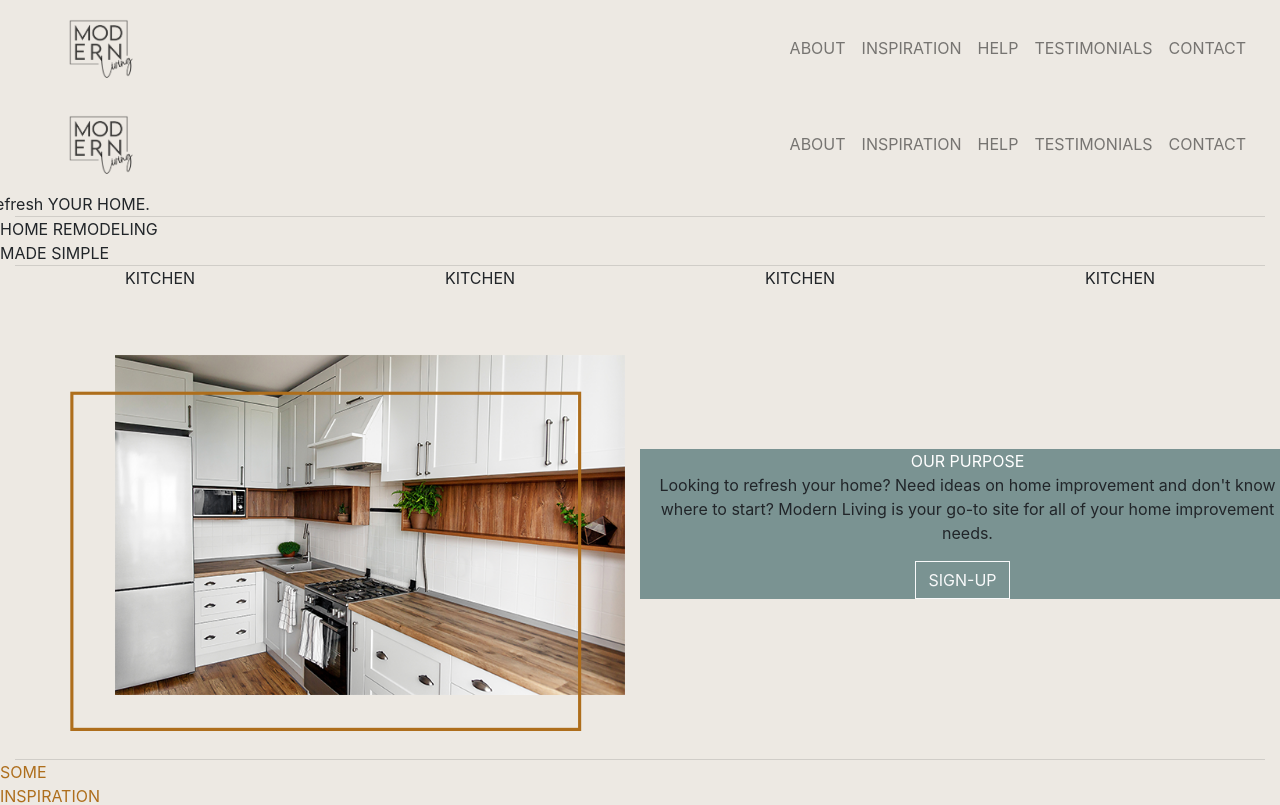
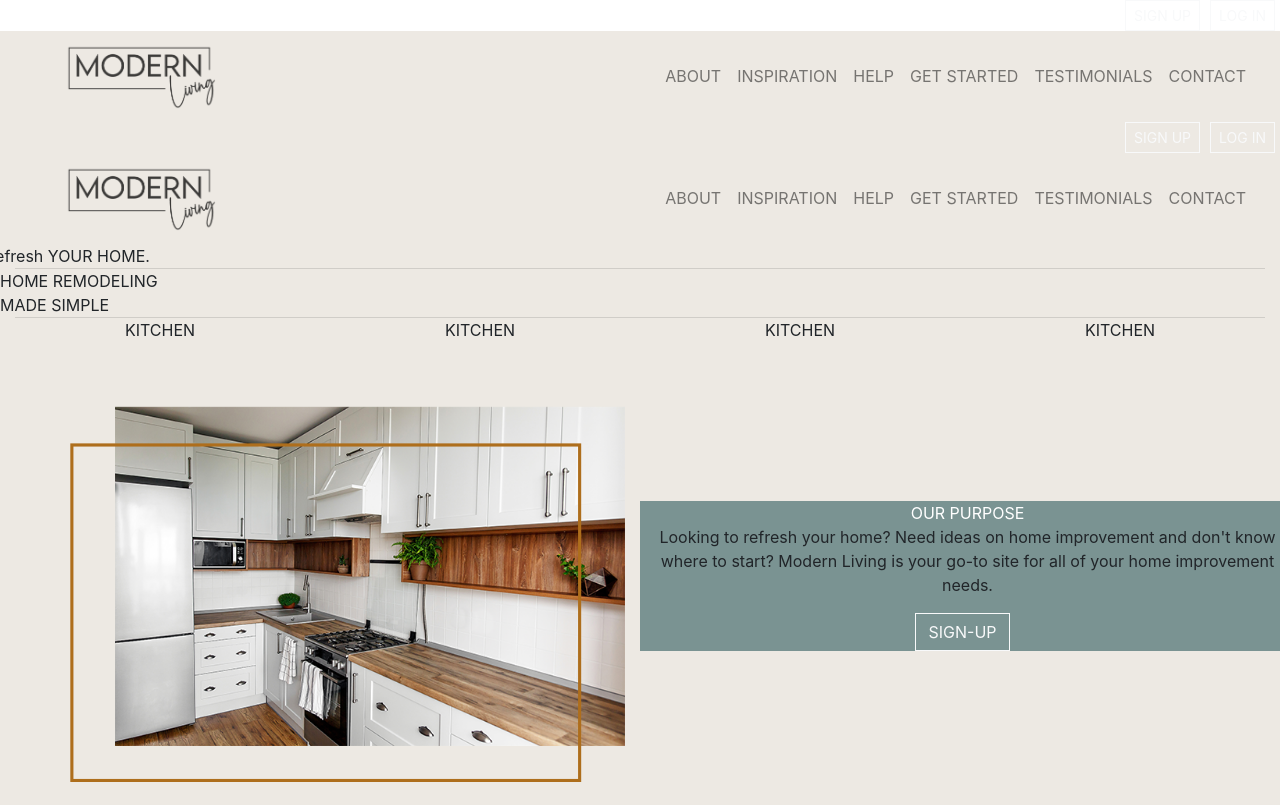
Before and after one commit to cwedwards9/modern-living-app, a React (Create React App) app in the folder client/: page / in a window 1280 px wide. Shown: the top 805 px of the page. Built offline with nearby package versions, Linux system fonts and the light colour scheme.

Commit message:
Import Link from react-router-dom, add to the sign up and log in buttons.

```diff
--- a/client/src/components/NavigationBar.js
+++ b/client/src/components/NavigationBar.js
@@ -1,29 +1,40 @@
 import React from 'react';
+import { Link } from 'react-router-dom';
 import { Nav, Navbar } from 'react-bootstrap';
+import Button from 'react-bootstrap/Button';
 import "./NavigationBar.css";
-
+import ModernLivingLogoVertical from "../images/ModernLivingLogoVertical.png"
 
 export const NavigationBar = () => (
-    <Navbar expand="lg">
+    <div>
+        <div className=" row signup">
+            <div className='col-s-8'>
+            </div>
+            <div className='col-s-4 ml-auto'>
+                <Link to="/Register"><Button variant="outline-light" style={{marginRight: "10px", borderRadius: "0px"}} size="sm">SIGN UP</Button></Link>
+                <Link to="/landing"><Button variant="outline-light" style={{marginRight: "20px", borderRadius: "0px"}} size="sm">LOG IN</Button></Link>
+            </div>
+        </div>
+
+        <Navbar collapseOnSelect expand="lg">
             <Navbar.Brand href="/"><img
-            src="/images/ModernLivingLogo650x650.png"
-            width="70"
-            height="70"
+                src={ModernLivingLogoVertical}
+                width="150"
                 className="d-inline-block align-top"
                 alt="Modern Living logo"
             />
             </Navbar.Brand>
-        <Navbar.Toggle aria-controls="basic-navbar-nav" />
-        <Navbar.Collapse id="basic-navbar-nav">
+            <Navbar.Toggle aria-controls="responsive-navbar-nav" />
+            <Navbar.Collapse id="responsive-navbar-nav">
                 <Nav className="ml-auto">
-
-                <Nav.Item><Nav.Link href="/about">ABOUT</Nav.Link></Nav.Item>
-                <Nav.Item><Nav.Link href="/inspriation">INSPIRATION</Nav.Link></Nav.Item>
-                <Nav.Item><Nav.Link href="/help">HELP</Nav.Link></Nav.Item>
-                <Nav.Item><Nav.Link href="/testimonials">TESTIMONIALS</Nav.Link></Nav.Item>
+                    <Nav.Item><Nav.Link href="#about">ABOUT</Nav.Link></Nav.Item>
+                    <Nav.Item><Nav.Link href="#inspiration">INSPIRATION</Nav.Link></Nav.Item>
+                    <Nav.Item><Nav.Link href="#help">HELP</Nav.Link></Nav.Item>
+                    <Nav.Item><Nav.Link href="#started">GET STARTED</Nav.Link></Nav.Item>
+                    <Nav.Item><Nav.Link href="#testimonials">TESTIMONIALS</Nav.Link></Nav.Item>
                     <Nav.Item><Nav.Link href="/contact">CONTACT</Nav.Link></Nav.Item>
                 </Nav>
             </Navbar.Collapse>
         </Navbar>
-
-)
+    </div>
+);
```
Lines whose indentation alone changed are shown as unchanged.
